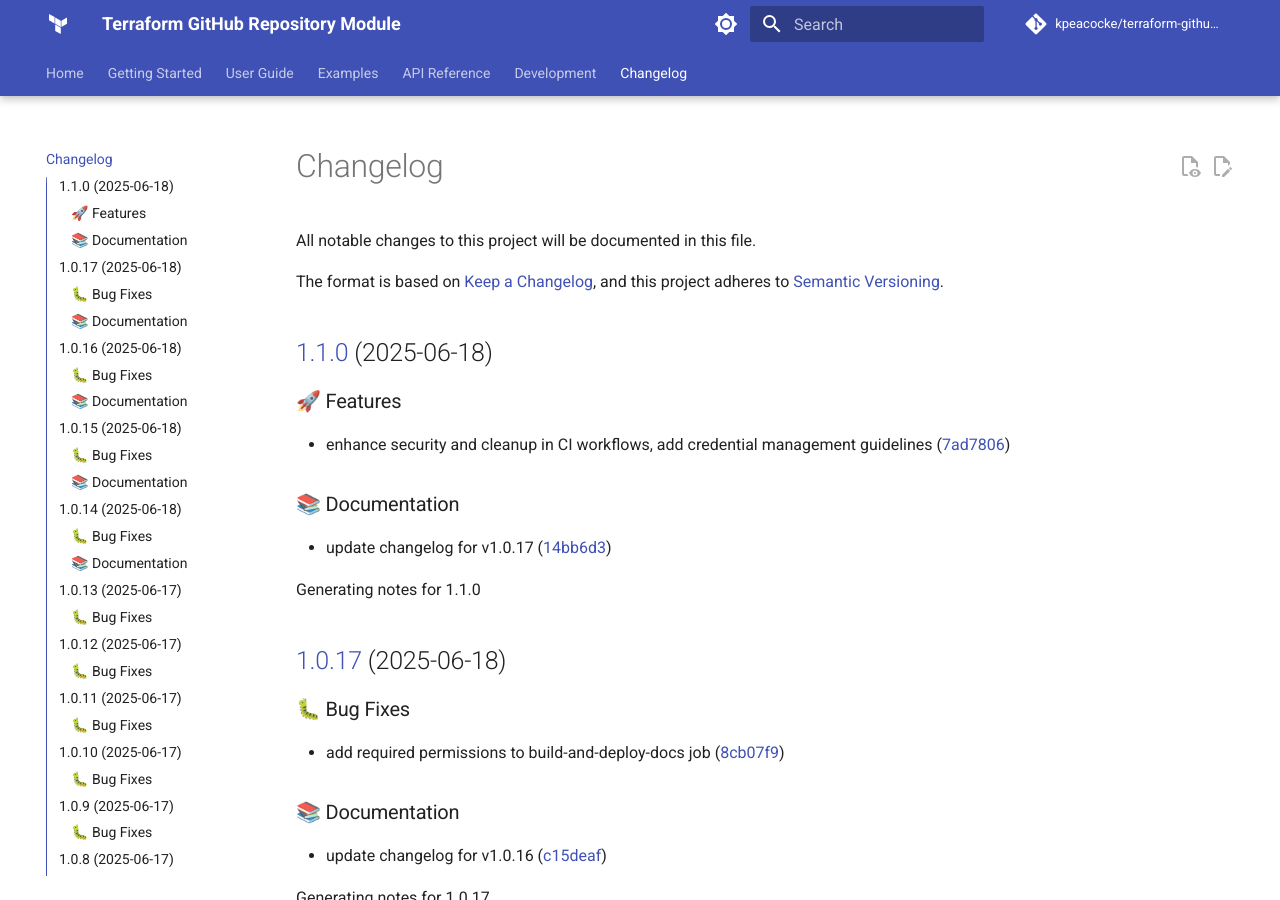
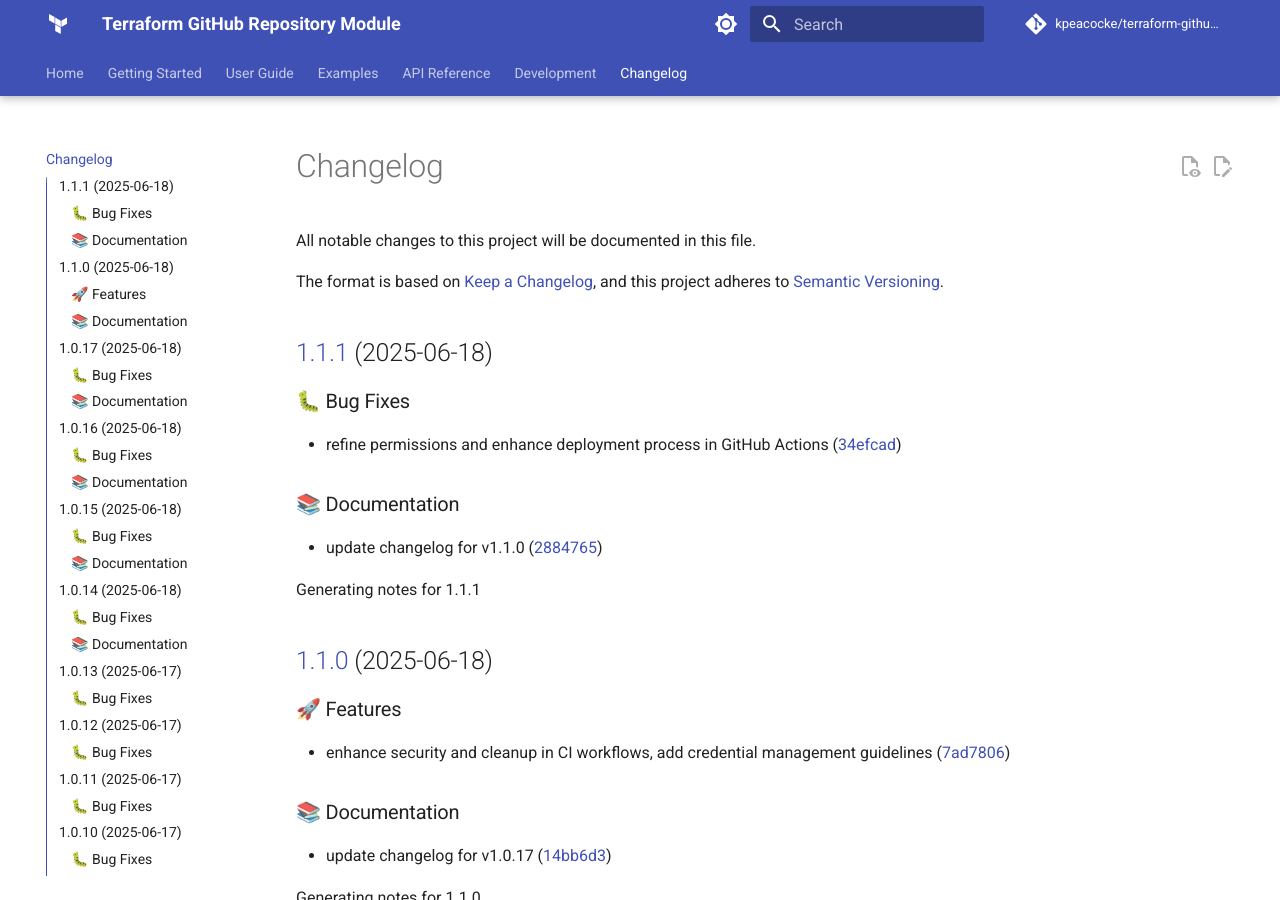
Before and after one commit to kpeacocke/terraform-github-repo, an MkDocs documentation site: the page built from docs/changelog.md, in a window 1280 px wide and 900 px high. Built offline with MkDocs 1.6.1 and Material for MkDocs 9.7.7, drawn with Linux system fonts in a browser that asks for light colours; comment, search, counter and statistics services are not loaded; the version menu is left out.

Commit message:
docs: update changelog for v1.1.1

```diff
--- a/docs/changelog.md
+++ b/docs/changelog.md
@@ -6,6 +6,19 @@ The format is based on [Keep a Changelog](https://keepachangelog.com/en/1.0.0/),
 and this project adheres to [Semantic Versioning](https://semver.org/spec/v2.0.0.html).
 
 <!-- markdownlint-disable MD024 -->
+
+## [1.1.1](https://github.com/kpeacocke/terraform-github-repo/compare/v1.1.0...v1.1.1) (2025-06-18)
+
+### 🐛 Bug Fixes
+
+* refine permissions and enhance deployment process in GitHub Actions ([34efcad](https://github.com/kpeacocke/terraform-github-repo/commit/34efcadb9fed8ae7b5b66c567cf0fd57799d7ae6))
+
+### 📚 Documentation
+
+* update changelog for v1.1.0 ([2884765](https://github.com/kpeacocke/terraform-github-repo/commit/288476537082d712212ae3e6561238630a7529e6))
+
+
+Generating notes for 1.1.1
 
 ## [1.1.0](https://github.com/kpeacocke/terraform-github-repo/compare/v1.0.17...v1.1.0) (2025-06-18)
 
```
